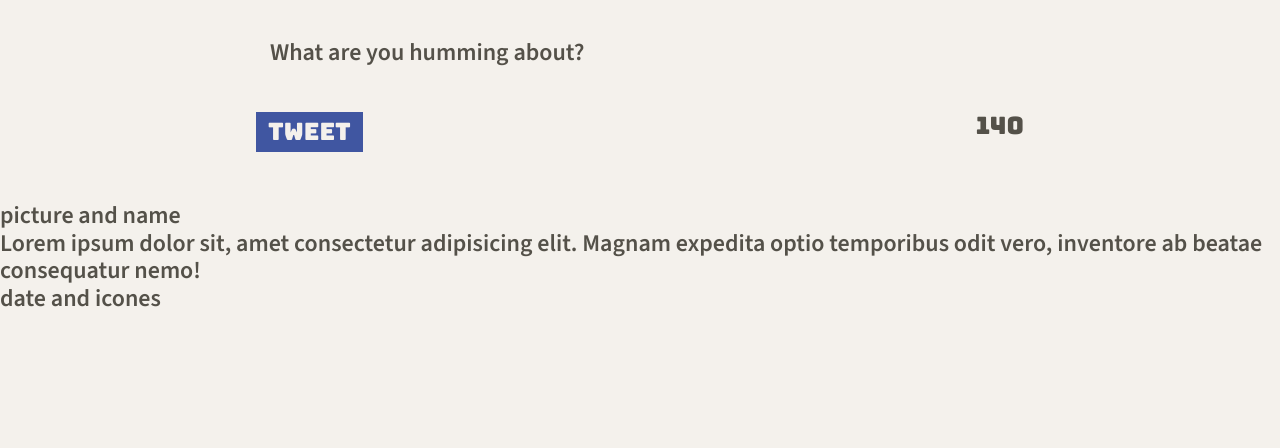
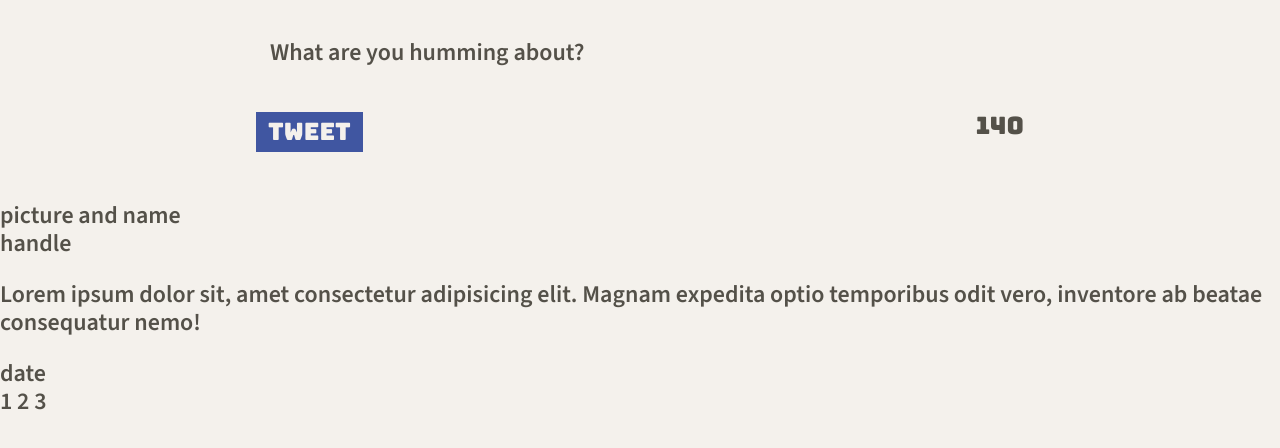
Before and after one commit to creynolds8/tweeter, a website: page public/index.html in a window 1280 px wide. Shown: the part 616-1064 px from the top of the page. Before the commit the page ends 978 px from the top, so only its background shows below. Drawn offline with nearby package versions, Linux system fonts and the light colour scheme.

Commit message:
add fake tweet for styling dev

```diff
--- a/public/index.html
+++ b/public/index.html
@@ -71,13 +71,24 @@
       <section id="tweets-container">
         <article class="tweet">
           <header>
-            picture and name
+            <div>
+              picture and name
+            </div>
+            handle
           </header>
           <body>
-            Lorem ipsum dolor sit, amet consectetur adipisicing elit. Magnam expedita optio temporibus odit vero, inventore ab beatae consequatur nemo!
-          </body>
+            <p>
+
+              Lorem ipsum dolor sit, amet consectetur adipisicing elit. Magnam expedita optio temporibus odit vero, inventore ab beatae consequatur nemo!
+            </p>
+            </body>
           <footer>
-            date and icones
+            date
+            <div>
+              1
+              2
+              3
+            </div>
           </footer>
         </article>
 
```
